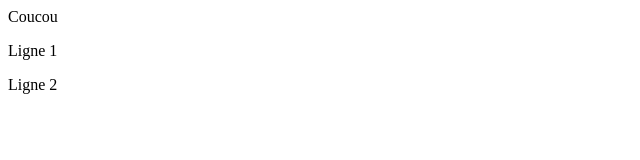
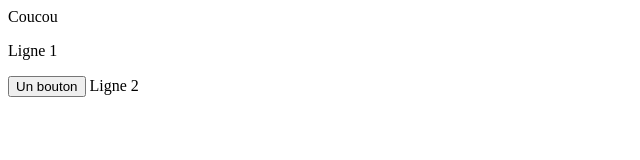
Before and after one commit to denisdoryan/TPJS, a plain HTML site: page index.html in a window 1280 px wide. Shown: the whole page, without its empty margins (0-640 px from the left). Drawn offline with Linux system fonts and the light colour scheme.

Commit message:
Update index.html

```diff
--- a/index.html
+++ b/index.html
@@ -1,11 +1,15 @@
 <html>
 	<head>
+	<meta charset="utf-8">
 		<title>Ma page</title>
+		<script>
+			function essai(t){
+				alert(t);
+			}
+		</script>
 	</head>
 	<body>
-		<script>
-			/* alert("COUCOU");  Ouvre un pop-up */
-		</script>
+
 			<p id="paragraphe">
 			Coucou
 			</p>
@@ -13,6 +17,9 @@
 				Ligne 1
 			</p>
 			<div class="Essai1">
+				<button onclick="essai ('WOW INCREDIBLEEEEEEE')">
+				Un bouton
+				</button>
 				Ligne 2
 			</div>
 	</body>
```
